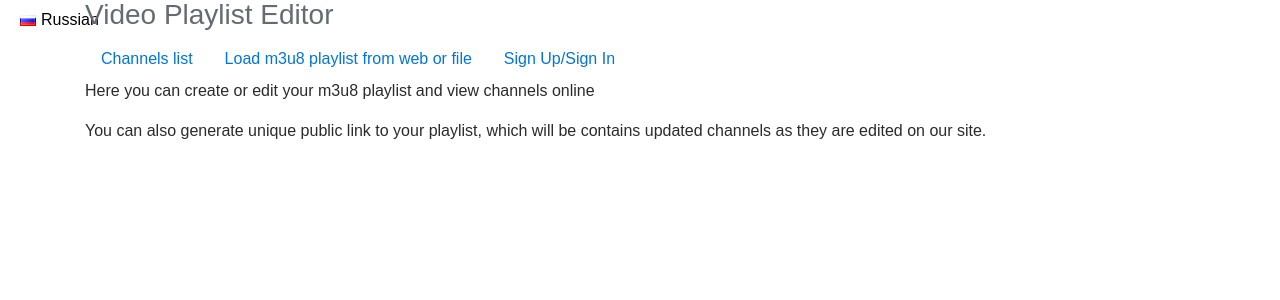
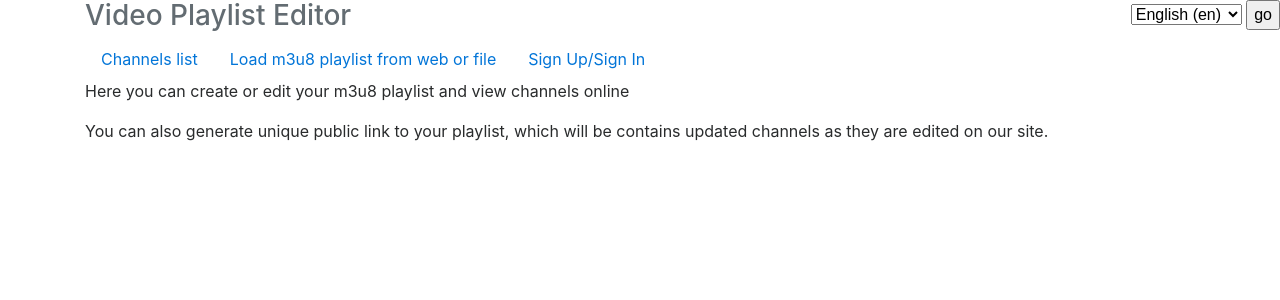
Before and after one commit to joe513/m3u8, a Django app: page / in a window 1280 px wide. Shown: the top 300 px of the page. Run offline with Django 3.2, Linux system fonts and the light colour scheme; some libraries are stand-ins or nearby versions.

Commit message:
Language switcher 2/3

```diff
--- a/app/static/styles.css
+++ /dev/null
@@ -1,63 +0,0 @@
-* {
-	font-family: arial;
-}
-
-.languagepicker {
-	background-color: #FFF;
-	display: inline-block;
-	padding: 0;
-	height: 40px;
-	overflow: hidden;
-	transition: all .3s ease;
-	margin: 0 50px 10px 0;
-	vertical-align: top;
-	float: left;
-}
-
-.languagepicker:hover {
-	/* don't forget the 1px border */
-	height: 81px;
-}
-
-.languagepicker a{
-	color: #000;
-	text-decoration: none;
-}
-
-.languagepicker li {
-	display: block;
-	padding: 0px 20px;
-	line-height: 40px;
-	border-top: 1px solid #EEE;
-}
-
-.languagepicker li:hover{
-	background-color: #EEE;
-}
-
-.languagepicker a:first-child li {
-	border: none;
-	background: #FFF !important;
-}
-
-.languagepicker li img {
-	margin-right: 5px;
-}
-
-.roundborders {
-	border-radius: 5px;
-	position: fixed;
-	top: 10;
-	right: 1;
-
-
-}
-
-.large:hover {
-	/*
-	don't forget the 1px border!
-	The first language is 40px heigh,
-	the others are 41px
-	*/
-	height: 245px;
-}
--- a/playlist/urls.py
+++ b/playlist/urls.py
@@ -9,7 +9,8 @@ urlpatterns = [
     path('accounts/login/', auth_views.LoginView.as_view(), name='login'),
     path('accounts/logout/', auth_views.LogoutView.as_view(), name='logout'),
     path('', include('app.urls')),
-    path('', include('social_django.urls', namespace='social'))
+    path('', include('social_django.urls', namespace='social')),
+    path('i18n/', include('django.conf.urls.i18n')),
 ]
 
 if settings.DEBUG:
--- a/templates/_base.html
+++ b/templates/_base.html
@@ -1,20 +1,37 @@
 <!doctype html>
 {% load i18n %}
-{% load static %}
 <html lang="en">
 <head>
-  <link rel="stylesheet" href="{% static 'styles.css' %}" type="text/css">
   <title>{% block title %}{% trans "M3U8 TV Channels Playlist Editor" %}{% endblock %}</title>
   <meta name="description"
         content="Free online m3u, m3u8 playlist editor and server. You can upload, edit and use direct link to your playlist on your Video player (like Kodi, XBMX and etc).">
   <link rel="stylesheet" href="https://maxcdn.bootstrapcdn.com/bootstrap/4.0.0-beta.3/css/bootstrap.min.css"
         integrity="sha384-Zug+QiDoJOrZ5t4lssLdxGhVrurbmBWopoEl+M6BdEfwnCJZtKxi1KgxUyJq13dy" crossorigin="anonymous">
+  <style>
+   .posit {
+       position: fixed;
+       top: 0;
+       right: 0;
+   }
+  </style>
 </head>
 <body>
-<ul class="languagepicker roundborders">
-	<a href="/#/"><li><img src="{% static 'ru.gif' %}">Russian</li></a>
-    <a href="/#"><li><img src="{% static 'fd60km.png' %}">English</li></a>
-</ul>
+<div class="posit">
+<form action="{% url 'set_language' %}" method="post" >{% csrf_token %}
+    <input name="next" type="hidden" value="{{ redirect_to }}" />
+    <select name="language">
+        {% get_current_language as LANGUAGE_CODE %}
+        {% get_available_languages as LANGUAGES %}
+        {% get_language_info_list for LANGUAGES as languages %}
+        {% for language in languages %}
+            <option onclick="" value="{{ language.code }}"{% if language.code == LANGUAGE_CODE %} selected{% endif %}>
+              {{ language.name_local }} ({{ language.code }})
+            </option>
+        {% endfor %}
+    </select>
+    <input type="submit" value="go" />
+</form>
+</div>
 <div class="container">
   <header class="masthead">
     <h3 class="text-muted">{% trans "Video Playlist Editor" %}</h3>
```
Also changed, not shown: app/locale/ru/LC_MESSAGES/django.po, app/static/fd60km.png (deleted), app/static/ru.gif (deleted), 1 other file.
